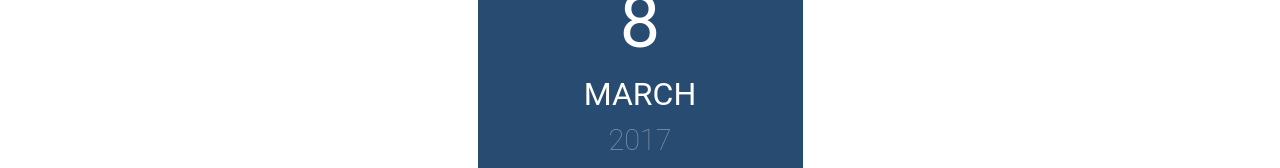
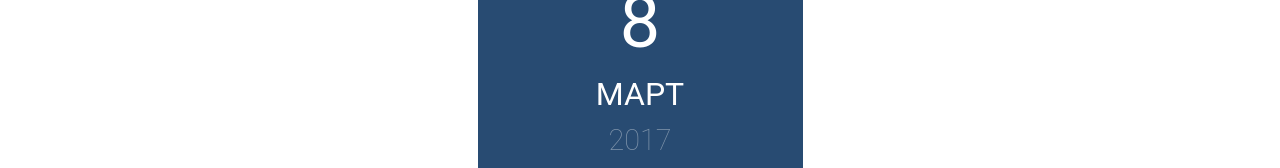
Before and after one commit to METALmasterKS/netology-react-homeworks, a React (Create React App) app: page /calendar in a window 1280 px wide. Shown: the part 240-408 px from the top of the page. Built offline with nearby package versions, Linux system fonts and the light colour scheme; a web font is replaced by a local one.

Commit message:
Fix locale

```diff
--- a/src/components/Calendar/index.js
+++ b/src/components/Calendar/index.js
@@ -1,11 +1,11 @@
 import React from "react";
-import moment from "moment";
+import moment from "moment/min/moment-with-locales";
 import PropTypes from "prop-types";
 import "./main.css"
 
+moment.locale('ru')
+
 const Index = ({date}) => {
-
-  moment.locale('ru')
   const m = moment(new Date(date))
   const prev = moment(new Date(date)).startOf('month').day(1)
   const next = moment(new Date(date)).endOf('month').day(7)
@@ -29,7 +29,7 @@ const Index = ({date}) => {
           <div className="ui-datepicker-material-day">{m.format('dddd')}</div>
           <div className="ui-datepicker-material-date">
             <div className="ui-datepicker-material-day-num">{m.format('D')}</div>
-            <div className="ui-datepicker-material-month">{m.format("MMMM")}</div>
+            <div className="ui-datepicker-material-month">{m.format("MMMM").toUpperCase()}</div>
             <div className="ui-datepicker-material-year">{m.year()}</div>
           </div>
         </div>
```
